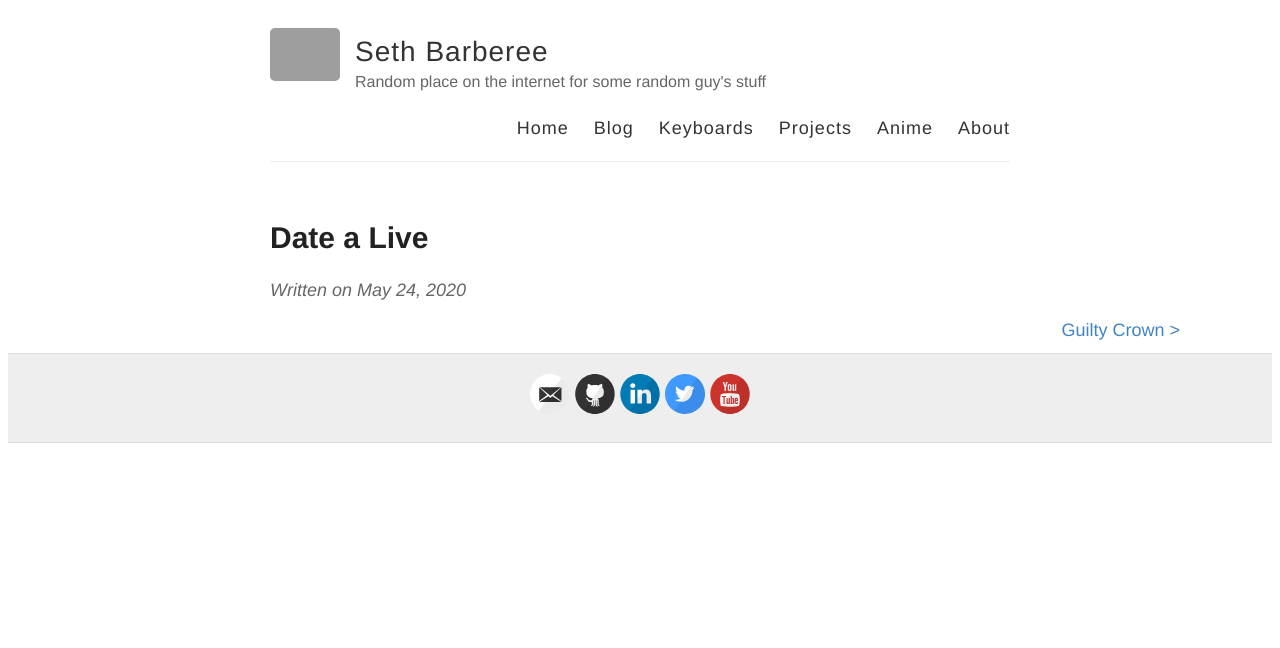
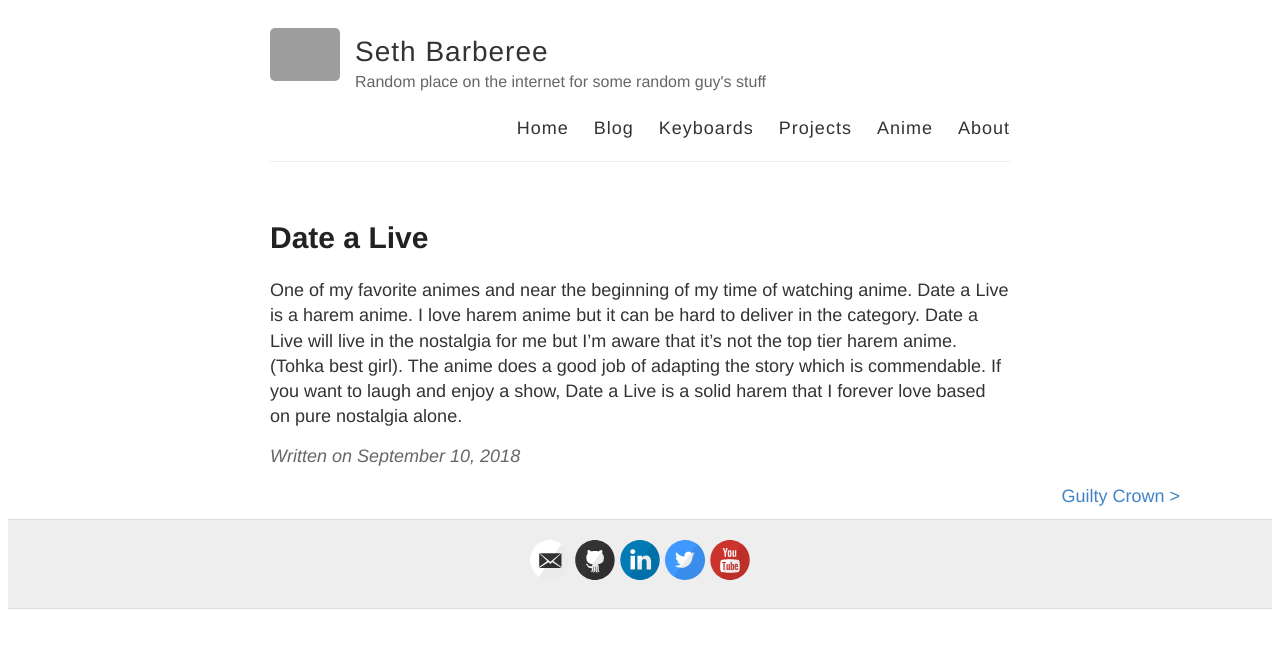
Before and after one commit to SethBarberee/sethbarberee.github.io, a Jekyll site: the page built from _anime/date-a-live.md, in a window 1280 px wide. Shown: the top 648 px of the page. Built offline with Jekyll 4.4.1, drawn with Linux system fonts in a browser that asks for light colours; grey boxes are pictures that could not be loaded.

Commit message:
update some reviews

```diff
--- a/_anime/date-a-live.md
+++ b/_anime/date-a-live.md
@@ -1,5 +1,14 @@
 ---
 layout: post
 title: "Date a Live"
+date: 2018-09-10
 tags: harem
 ---
+
+One of my favorite animes and near the beginning of my time of watching anime.
+Date a Live is a harem anime. I love harem anime but it can be hard to deliver
+in the category. Date a Live will live in the nostalgia for me but I'm aware
+that it's not the top tier harem anime. (Tohka best girl). The anime does a
+good job of adapting the story which is commendable. If you want to laugh and
+enjoy a show, Date a Live is a solid harem that I forever love based on pure
+nostalgia alone.
```
Also changed, not shown: _anime/high-school-dxd.md (+4 -0 lines).
